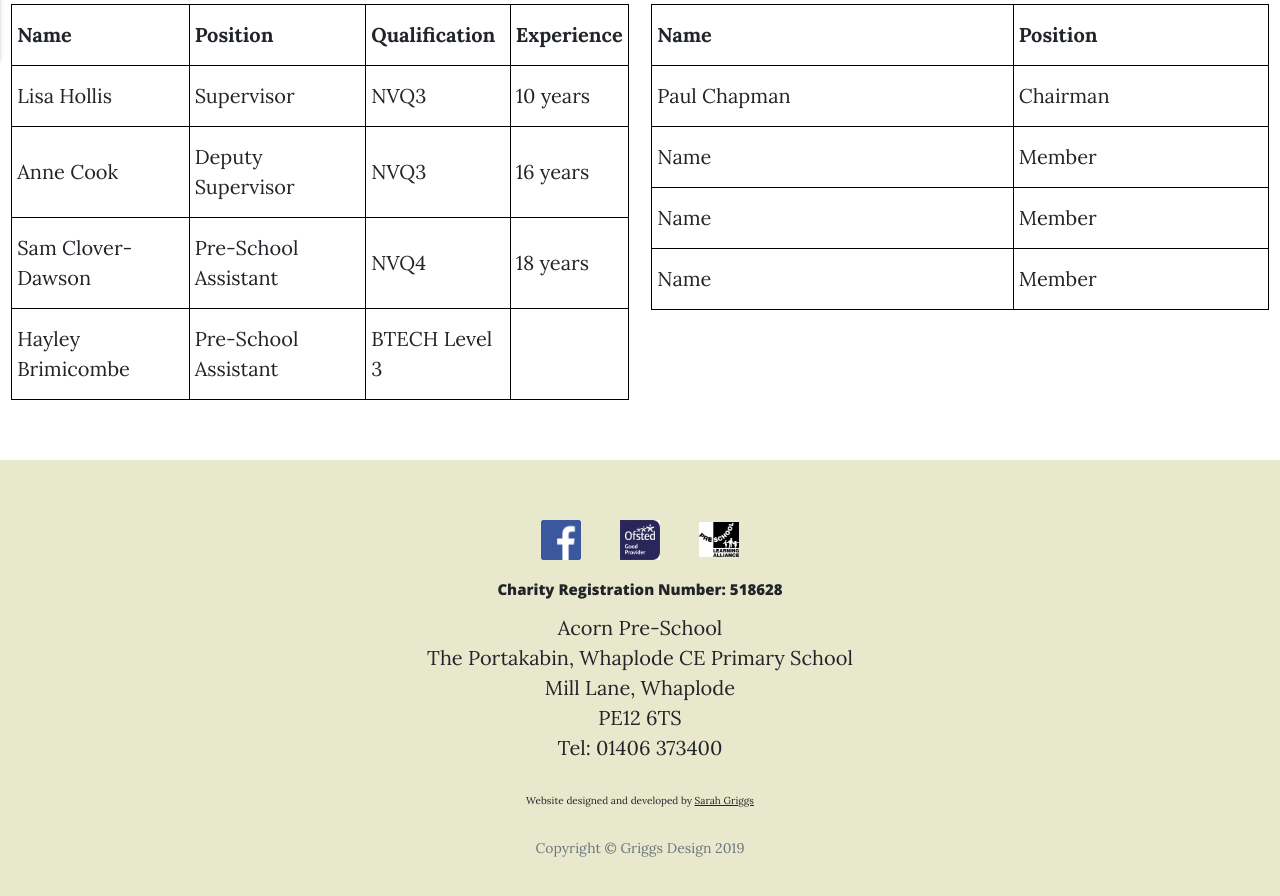
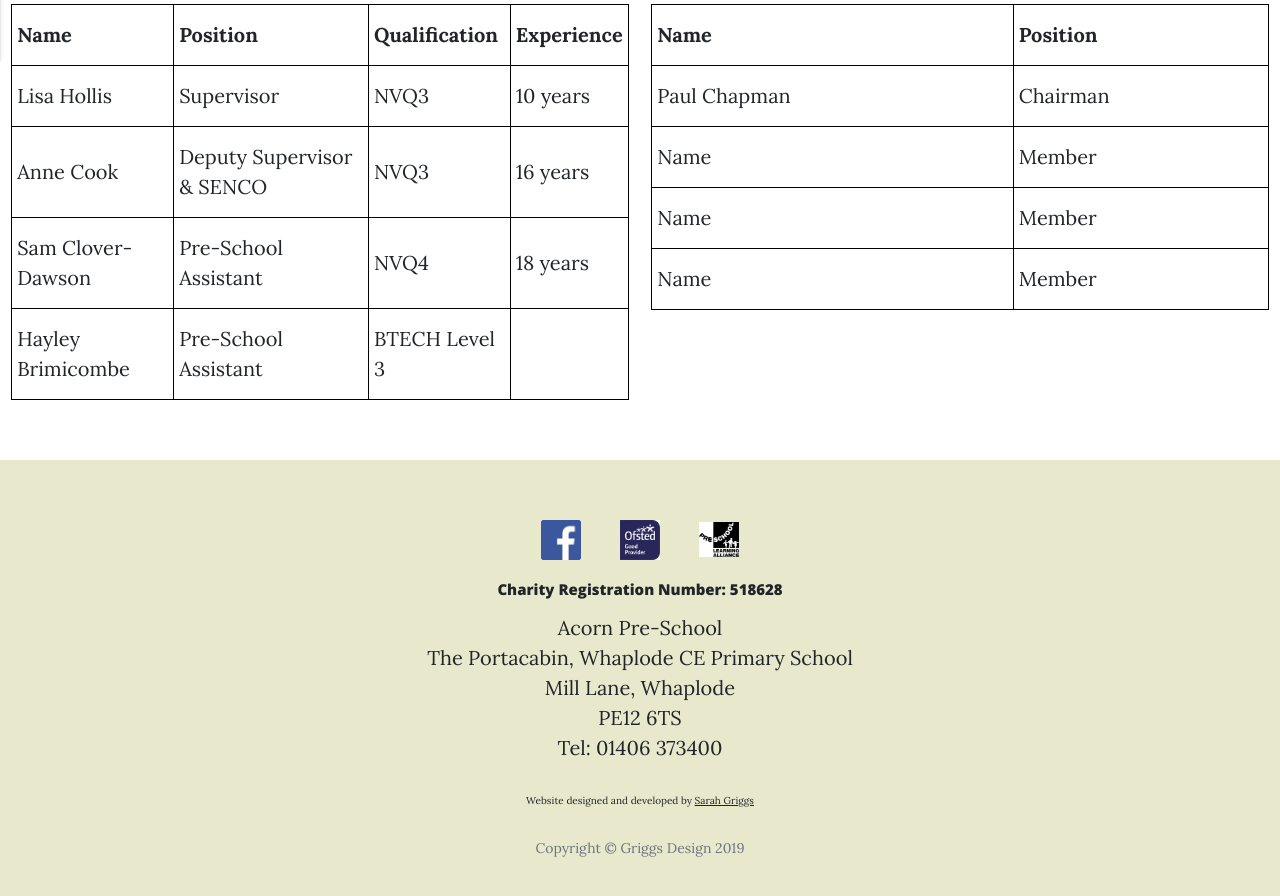
Before and after one commit to sarahg177/acorn_preschool, a plain HTML site: page team.html in a window 1280 px wide. Shown: the part 800-1696 px from the top of the page. Drawn offline with nearby package versions, Linux system fonts and the light colour scheme.

Commit message:
Portakabin spelling changed to Portacabin

```diff
--- a/team.html
+++ b/team.html
@@ -118,7 +118,7 @@
 
         <tr>
         <td>Anne Cook</td>
-        <td>Deputy Supervisor</td>
+        <td>Deputy Supervisor &amp; SENCO</td>
         <td>NVQ3</td>
         <td>16 years</td>
         </tr>
@@ -185,7 +185,7 @@
           <h6>Charity Registration Number: 518628</h6>
         </div>
         <div class="footer_address"> Acorn Pre-School<br>
-          The Portakabin, Whaplode CE Primary School<br>
+          The Portacabin, Whaplode CE Primary School<br>
           Mill Lane, Whaplode <br>
           PE12 6TS<br>
           Tel: 01406 373400 </div>
```
Also changed, not shown: closures.html (+1 -1 lines), dates.html (+1 -1 lines), find.html (+2 -2 lines), gallery.html (+1 -1 lines), index.html (+1 -1 lines), letters.html (+1 -1 lines), lunch.html (+1 -1 lines), policies.html (+1 -1 lines), prosecptus.html (+1 -1 lines), register.html (+1 -1 lines), sessions.html (+1 -1 lines), uniform.html (+1 -1 lines).
